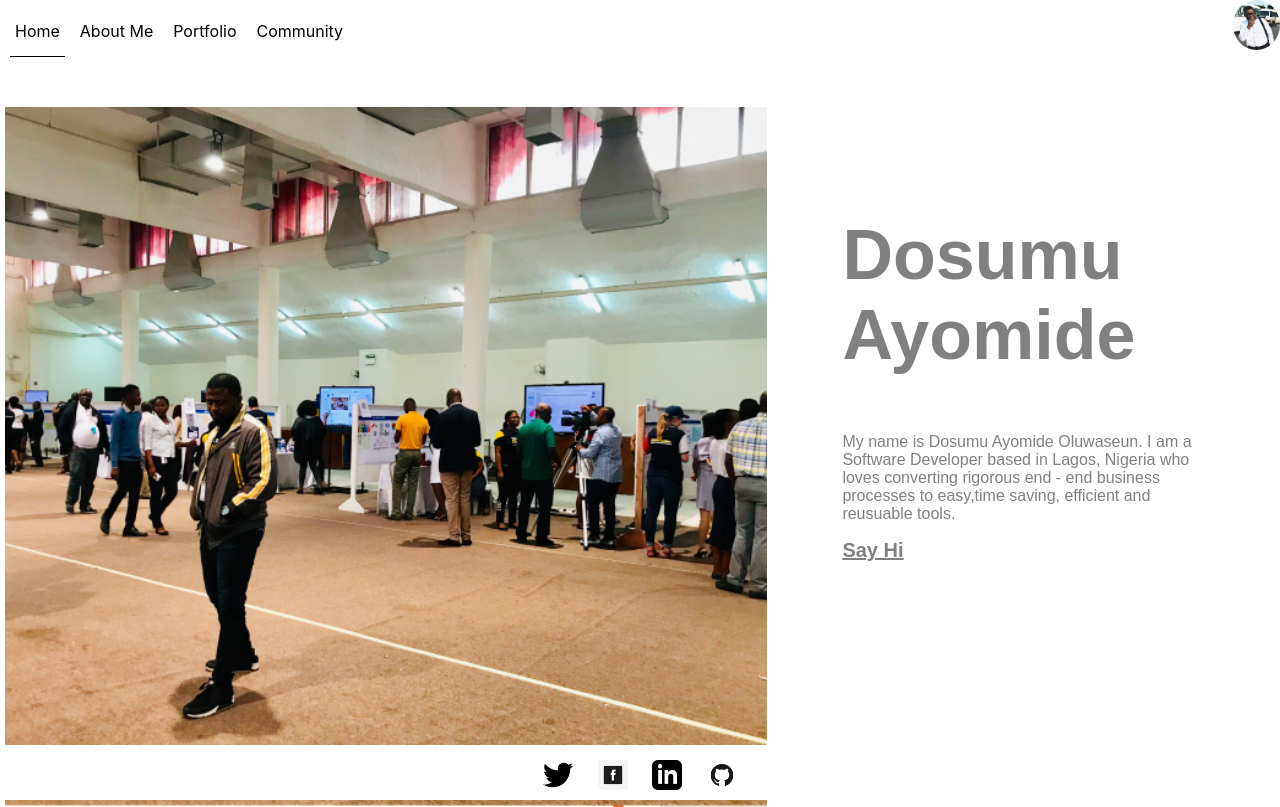
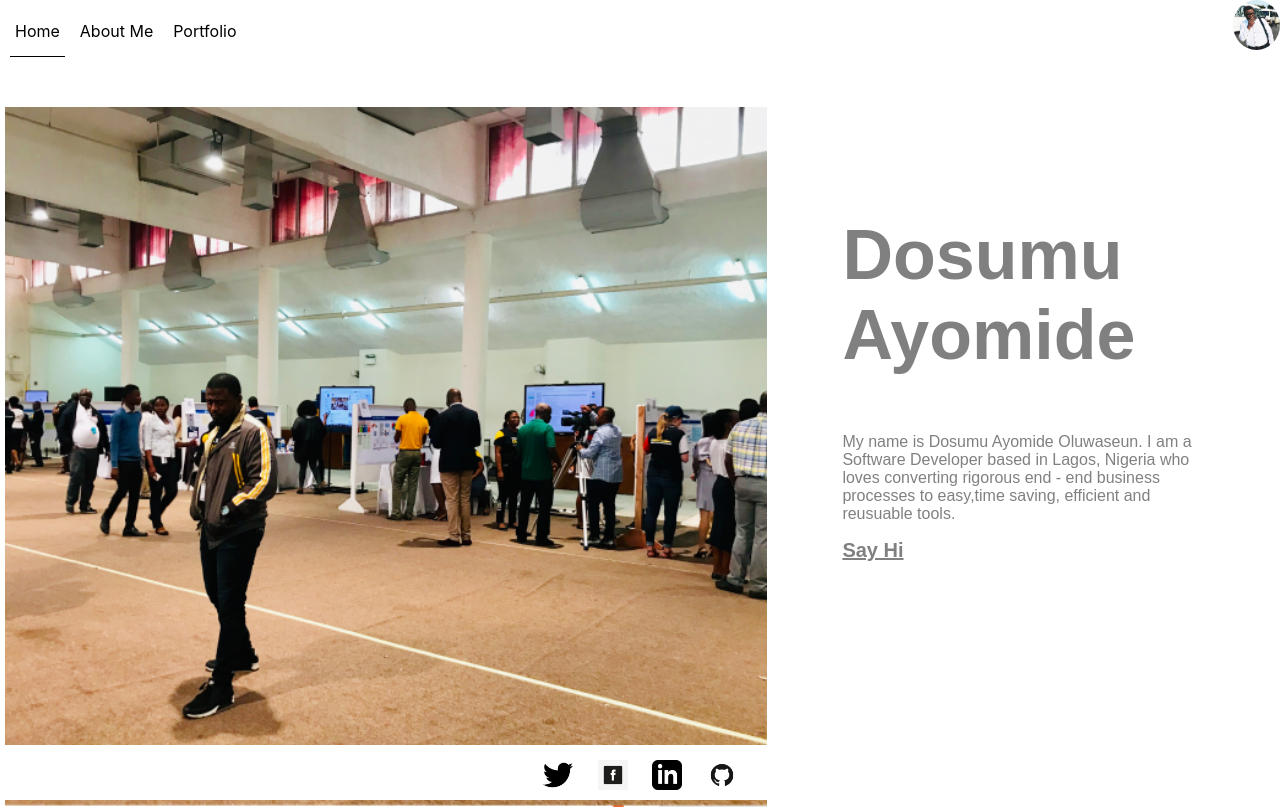
Before and after one commit to ayor/resume, a React (Create React App) app: page / in a window 1280 px wide. Built offline with nearby package versions, Linux system fonts and the light colour scheme.

Commit message:
removed community

```diff
--- a/src/NavBar/NavBar.js
+++ b/src/NavBar/NavBar.js
@@ -13,7 +13,7 @@ const navbar = props => (
                 <li><NavLink to='/' exact activeClassName={classes.Active}> Home </NavLink></li>
                 <li><NavLink to='/about' activeClassName={classes.Active}> About Me </NavLink></li>
                 <li><NavLink to='/portfolio' activeClassName={classes.Active}> Portfolio </NavLink></li>
-                <li><NavLink to='/community' activeClassName={classes.Active}> Community </NavLink></li>
+                {/* <li><NavLink to='/community' activeClassName={classes.Active}> Community </NavLink></li> */}
             </ul>
             </div>
             <img src={userLogo} height='50' alt='user' />
--- a/src/NavBar/SideNav/SideNav.js
+++ b/src/NavBar/SideNav/SideNav.js
@@ -22,7 +22,7 @@ const sideNav = props => {
                 <li><NavLink to='/' >Home</NavLink></li>
                 <li><NavLink to='/about' >About Me</NavLink></li>
                 <li><NavLink to='/portfolio' >Portfolio</NavLink></li>
-                <li><NavLink to='/' >Community</NavLink></li>
+                {/* <li><NavLink to='/' >Community</NavLink></li> */}
             </ul>
         </div>
 
```
